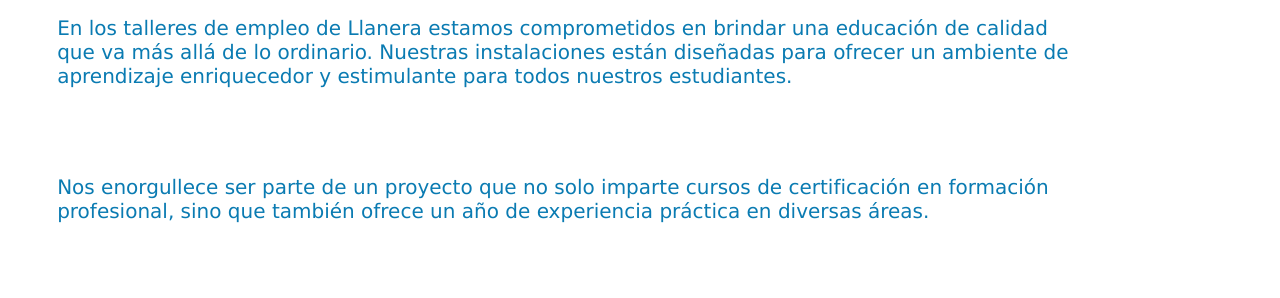
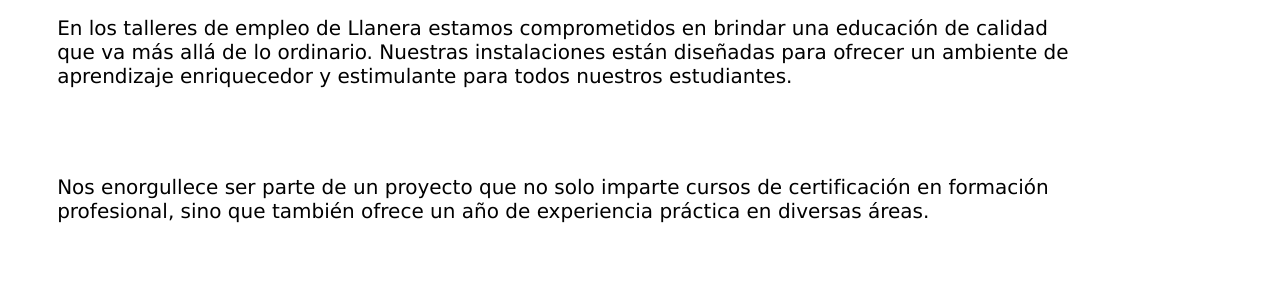
Before and after one commit to tellaweb/tellaweb.github.io, a plain HTML site: page instalaciones.html in a window 1280 px wide. Shown: the part 317-615 px from the top of the page. Drawn offline with Linux system fonts and the light colour scheme.

Commit message:
Add files via upload

```diff
--- a/instalaciones.html
+++ b/instalaciones.html
@@ -22,7 +22,7 @@
     font-size: 1.250em;
     margin-left: 0.8em;
     padding: 3%;
-    color: #0a7bb2;
+    color: black;
     font-family: 'Lucida Sans', 'Lucida Sans Regular', 'Lucida Grande', 'Lucida Sans Unicode', Geneva, Verdana, sans-serif;
 
   }
```
